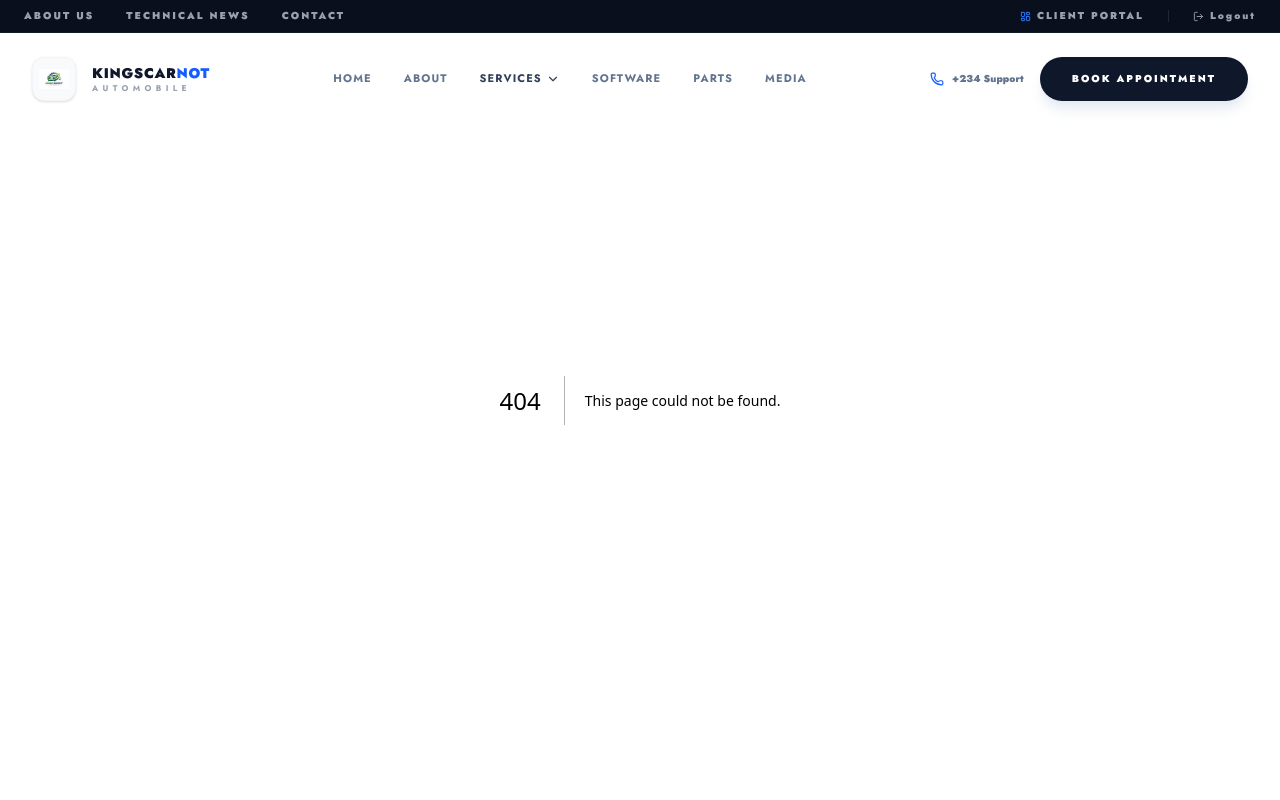
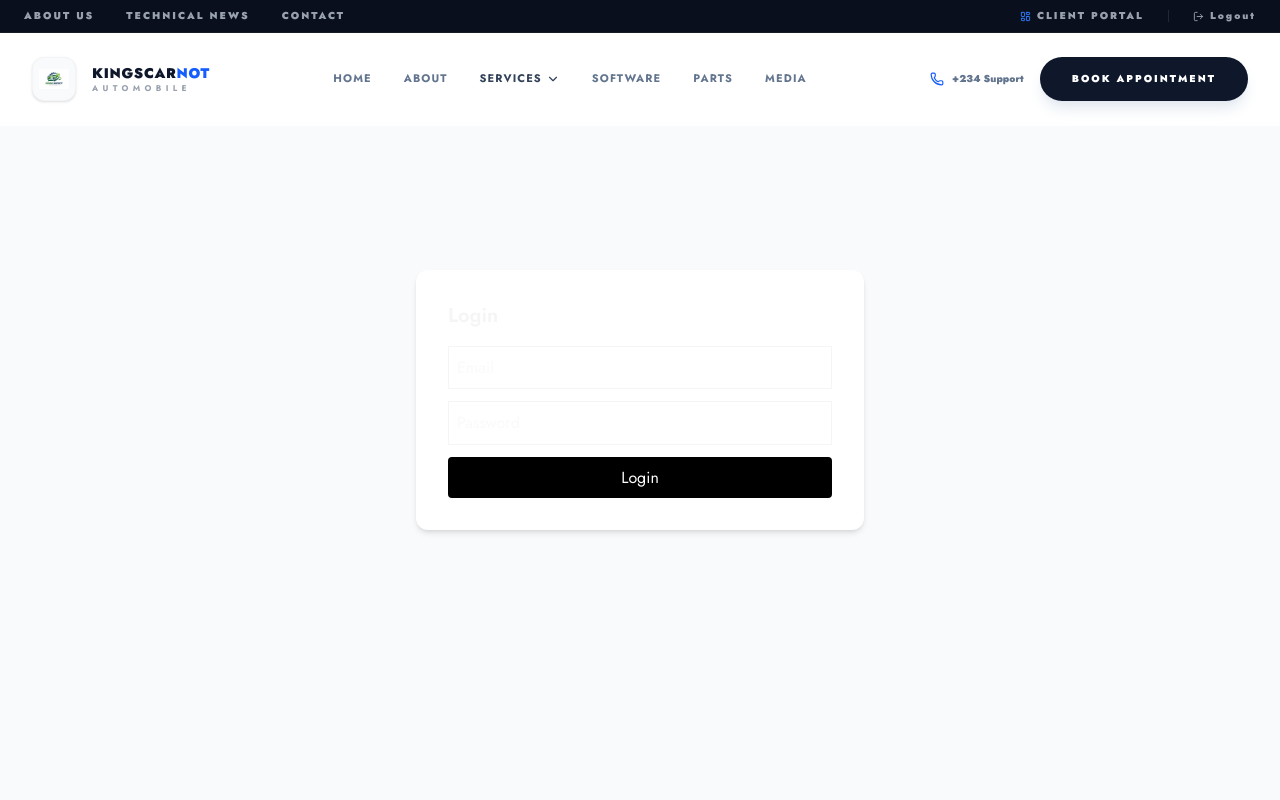
Before and after one commit to Bellomubaraq875/kingscarnotautomobile, a Next.js app: page /auth/login in a window 1280 px wide. Before the commit this address had no page. Shown: the top 800 px of the page. Built offline with nearby package versions, Linux system fonts and the light colour scheme.

Commit message:
login page added

```diff
--- a/app/auth/layout.tsx
+++ b/app/auth/layout.tsx
@@ -4,8 +4,8 @@
     children: React.ReactNode;
 }) {
     return (
-        <main className="min-h-screen flex flex-col">
+        <div className="min-h-screen flex items-center justify-center bg-gray-50">
             {children}
-        </main>
+        </div>
     );
 }
--- /dev/null
+++ b/app/auth/login/page.tsx
@@ -0,0 +1,44 @@
+"use client";
+
+import { useState } from "react";
+import { useRouter } from "next/navigation";
+
+export default function LoginPage() {
+    const router = useRouter();
+    const [email, setEmail] = useState("");
+    const [password, setPassword] = useState("");
+
+    const handleLogin = async () => {
+        // TEMP MOCK (replace with API)
+        if (email && password) {
+            localStorage.setItem("token", "demo-token");
+            router.push("/dashboard/user");
+        }
+    };
+
+    return (
+        <div className="bg-white p-8 rounded-xl shadow-md w-full max-w-md">
+            <h2 className="text-xl font-semibold mb-4">Login</h2>
+
+            <input
+                className="w-full border p-2 mb-3"
+                placeholder="Email"
+                onChange={(e) => setEmail(e.target.value)}
+            />
+
+            <input
+                type="password"
+                className="w-full border p-2 mb-3"
+                placeholder="Password"
+                onChange={(e) => setPassword(e.target.value)}
+            />
+
+            <button
+                onClick={handleLogin}
+                className="w-full bg-black text-white p-2 rounded"
+            >
+                Login
+            </button>
+        </div>
+    );
+}
```
